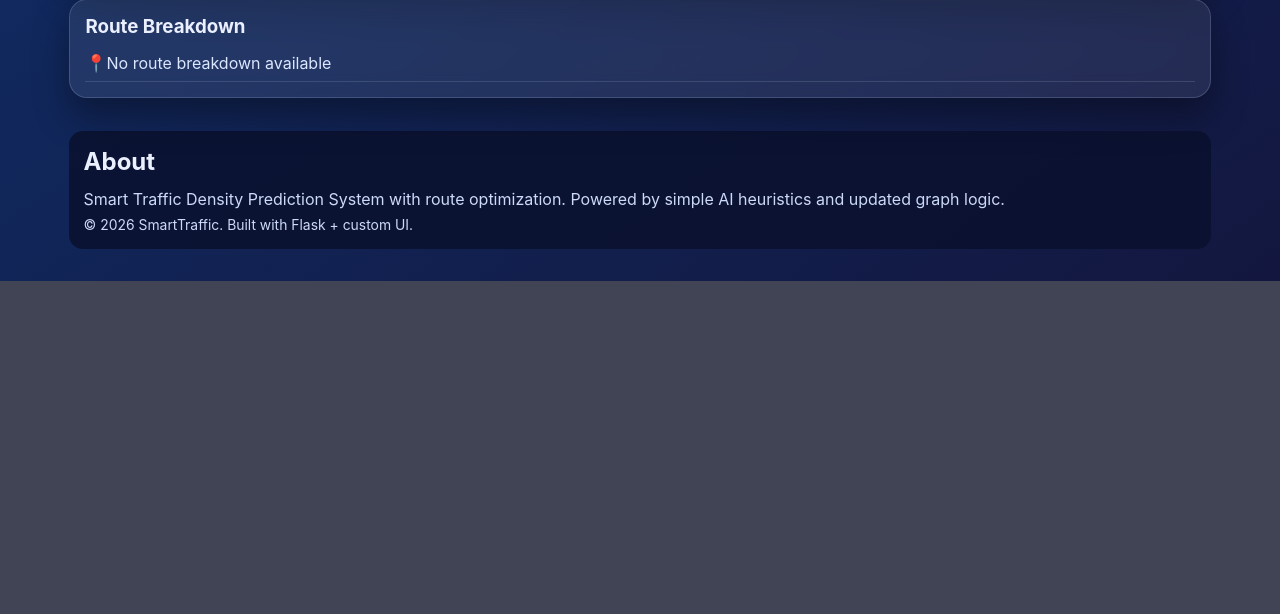
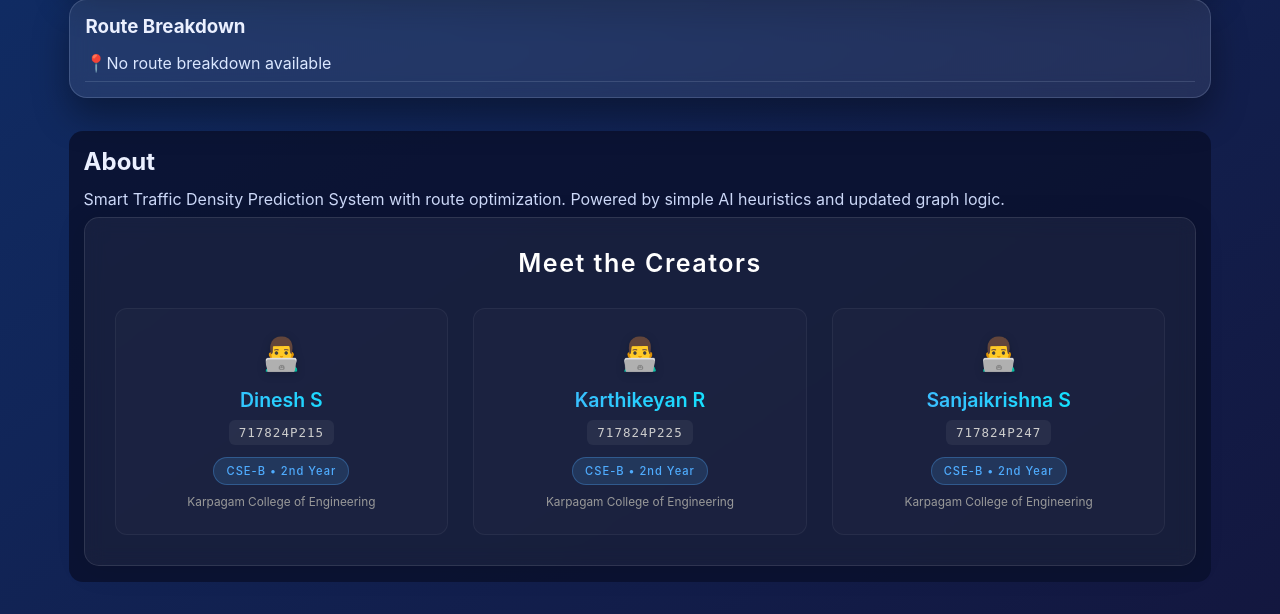
Before and after one commit to Dinesh20062006/Traffic-Management, a Flask app: page / in a window 1280 px wide. Shown: the part 1341-1955 px from the top of the page. Before the commit the page ends 1622 px from the top, so only its background shows below. Run offline with Flask 3, Linux system fonts and the light colour scheme; some libraries are stand-ins or nearby versions.

Commit message:
Updated Frontend

```diff
--- a/templates/index.html
+++ b/templates/index.html
@@ -1,11 +1,13 @@
 <!DOCTYPE html>
 <html lang="en">
+
 <head>
     <meta charset="UTF-8" />
     <meta name="viewport" content="width=device-width, initial-scale=1.0" />
     <title>Smart Traffic Predictor</title>
     <link rel="stylesheet" href="/static/styles.css" />
 </head>
+
 <body>
     <div class="hero">
         <div class="hero-overlay"></div>
@@ -26,11 +28,13 @@
                 <form method="POST" class="route-form">
                     <div class="input-row">
                         <label for="source">Source</label>
-                        <input id="source" name="source" type="text" placeholder="Enter source (e.g., Chennai)" autocomplete="on" />
+                        <input id="source" name="source" type="text" placeholder="Enter source (e.g., Chennai)"
+                            autocomplete="on" />
                     </div>
                     <div class="input-row">
                         <label for="destination">Destination</label>
-                        <input id="destination" name="destination" type="text" placeholder="Enter destination (e.g., Kanchipuram)" autocomplete="on" />
+                        <input id="destination" name="destination" type="text"
+                            placeholder="Enter destination (e.g., Kanchipuram)" autocomplete="on" />
                     </div>
                     <div class="input-row">
                         <label for="time">Time</label>
@@ -81,9 +85,11 @@
                 {% if route_data %}
                 <div class="route-card recommended glass-card">
                     <div class="route-meta"><span class="badge recommended-badge">Recommended</span></div>
-                        <p class="route-path">{{ route_data.path | join(' → ') if route_data.path else 'No path found' }}</p>
+                    <p class="route-path">{{ route_data.path | join(' → ') if route_data.path else 'No path found' }}
+                    </p>
                     <p><span class="icon">🛣️</span>{{ route_data.travel_time }} mins</p>
-                        <p><span class="icon">⚡</span><span class="status {{ route_data.traffic_level.lower() }}">{{ route_data.traffic_level }} traffic</span></p>
+                    <p><span class="icon">⚡</span><span class="status {{ route_data.traffic_level.lower() }}">{{
+                            route_data.traffic_level }} traffic</span></p>
                 </div>
                 {% else %}
                 <div class="route-card recommended glass-card">
@@ -116,15 +122,19 @@
             <div class="results-grid">
                 <div class="summary-card glass-card">
                     <h3>Selected route</h3>
-                    <p id="selectedRoute">{{ route_data.path | join(' → ') if route_data and route_data.path else 'No route selected' }}</p>
+                    <p id="selectedRoute">{{ route_data.path | join(' → ') if route_data and route_data.path else 'No
+                        route selected' }}</p>
                 </div>
                 <div class="summary-card glass-card">
                     <h3>Total Time</h3>
-                    <p id="totalTime">{{ route_data.travel_time if route_data and route_data.travel_time else 'N/A' }} mins</p>
+                    <p id="totalTime">{{ route_data.travel_time if route_data and route_data.travel_time else 'N/A' }}
+                        mins</p>
                 </div>
                 <div class="summary-card glass-card">
                     <h3>Traffic Condition</h3>
-                    <p id="trafficCondition"><span class="status {{ route_data.traffic_level.lower() if route_data else 'unknown' }}">{{ route_data.traffic_level if route_data else 'Unknown' }}</span></p>
+                    <p id="trafficCondition"><span
+                            class="status {{ route_data.traffic_level.lower() if route_data else 'unknown' }}">{{
+                            route_data.traffic_level if route_data else 'Unknown' }}</span></p>
                 </div>
             </div>
 
@@ -145,7 +155,9 @@
                 <ul>
                     {% if route_data and route_data.path %}
                     {% for i in range(route_data.path|length - 1) %}
-                            <li><span class="step-icon">📍</span> {{ route_data.path[i] }} → {{ route_data.path[i+1] }} <strong>{{ 'Estimated' }} mins</strong></li>
+                    <li><span class="step-icon">📍</span> {{ route_data.path[i] }} → {{ route_data.path[i+1] }}
+                        <strong>{{ 'Estimated' }} mins</strong>
+                    </li>
                     {% endfor %}
                     {% else %}
                     <li><span class="step-icon">📍</span> No route breakdown available</li>
@@ -157,9 +169,134 @@
 
         <section id="faq" class="section footer-section">
             <h2>About</h2>
-            <p>Smart Traffic Density Prediction System with route optimization. Powered by simple AI heuristics and updated graph logic.</p>
-            <footer>
-                <p>&copy; 2026 SmartTraffic. Built with Flask + custom UI.</p>
+            <p>Smart Traffic Density Prediction System with route optimization. Powered by simple AI heuristics and
+                updated graph logic.</p>
+            <style>
+                .glass-footer {
+                    margin-top: 40px;
+                    padding: 30px;
+                    border-radius: 15px;
+                    background: rgba(255, 255, 255, 0.05);
+                    backdrop-filter: blur(10px);
+                    -webkit-backdrop-filter: blur(10px);
+                    border: 1px solid rgba(255, 255, 255, 0.1);
+                    text-align: center;
+                    box-shadow: 0 4px 30px rgba(0, 0, 0, 0.1);
+                }
+
+                .creator-card {
+                    flex: 1;
+                    min-width: 260px;
+                    background: rgba(255, 255, 255, 0.02);
+                    padding: 25px 20px;
+                    border-radius: 12px;
+                    border: 1px solid rgba(255, 255, 255, 0.05);
+                    transition: all 0.3s ease;
+                    position: relative;
+                    overflow: hidden;
+                }
+
+                .creator-card::before {
+                    content: "";
+                    position: absolute;
+                    top: 0;
+                    left: 0;
+                    right: 0;
+                    height: 3px;
+                    background: linear-gradient(90deg, #4facfe 0%, #00f2fe 100%);
+                    opacity: 0;
+                    transition: opacity 0.3s ease;
+                }
+
+                .creator-card:hover {
+                    transform: translateY(-5px);
+                    background: rgba(255, 255, 255, 0.08);
+                    border-color: rgba(79, 172, 254, 0.3);
+                    box-shadow: 0 10px 25px rgba(0, 0, 0, 0.3);
+                }
+
+                .creator-card:hover::before {
+                    opacity: 1;
+                }
+
+                .creator-name {
+                    display: block;
+                    font-size: 1.4em;
+                    font-weight: 600;
+                    color: #fff;
+                    margin-bottom: 8px;
+                    background: linear-gradient(90deg, #4facfe 0%, #00f2fe 100%);
+                    -webkit-background-clip: text;
+                    background-clip: text;
+                    -webkit-text-fill-color: transparent;
+                }
+
+                .creator-detail {
+                    display: inline-block;
+                    font-size: 0.9em;
+                    color: #ccc;
+                    margin-bottom: 12px;
+                    font-family: monospace;
+                    background: rgba(255, 255, 255, 0.06);
+                    padding: 5px 10px;
+                    border-radius: 6px;
+                    letter-spacing: 1px;
+                }
+
+                .creator-badge {
+                    display: block;
+                    font-size: 0.8em;
+                    background: rgba(79, 172, 254, 0.15);
+                    color: #4facfe;
+                    padding: 6px 12px;
+                    border-radius: 20px;
+                    margin: 0 auto 10px auto;
+                    border: 1px solid rgba(79, 172, 254, 0.3);
+                    width: fit-content;
+                    font-weight: 500;
+                    letter-spacing: 1px;
+                }
+
+                .creator-college {
+                    display: block;
+                    font-size: 0.85em;
+                    color: #999;
+                }
+
+                .creator-icon {
+                    font-size: 2rem;
+                    margin-bottom: 15px;
+                    display: inline-block;
+                    filter: drop-shadow(0 2px 4px rgba(0, 0, 0, 0.2));
+                }
+            </style>
+            <footer class="glass-footer">
+                <h3
+                    style="margin-bottom: 30px; font-size: 1.8em; color: #fff; letter-spacing: 1.5px; font-weight: 600;">
+                    Meet the Creators</h3>
+                <div style="display: flex; flex-wrap: wrap; justify-content: center; gap: 25px;">
+                    <div class="creator-card">
+                        <span class="creator-icon">👨‍💻</span>
+                        <span class="creator-name">Dinesh S</span>
+                        <span class="creator-detail">717824P215</span>
+                        <span class="creator-badge">CSE-B • 2nd Year</span>
+                        <span class="creator-college">Karpagam College of Engineering</span>
+                    </div>
+                    <div class="creator-card">
+                        <span class="creator-icon">👨‍💻</span>
+                        <span class="creator-name">Karthikeyan R</span>
+                        <span class="creator-detail">717824P225</span>
+                        <span class="creator-badge">CSE-B • 2nd Year</span>
+                        <span class="creator-college">Karpagam College of Engineering</span>
+                    </div>
+                    <div class="creator-card">
+                        <span class="creator-icon">👨‍💻</span>
+                        <span class="creator-name">Sanjaikrishna S</span>
+                        <span class="creator-detail">717824P247</span>
+                        <span class="creator-badge">CSE-B • 2nd Year</span>
+                        <span class="creator-college">Karpagam College of Engineering</span>
+                    </div>
+                </div>
             </footer>
         </section>
     </main>
@@ -209,7 +346,7 @@
 
         closeBtn.addEventListener('click', () => panel.classList.add('hidden'));
 
-      function appendMessage(text, role='user') {
+        function appendMessage(text, role = 'user') {
             const el = document.createElement('div');
             el.className = role === 'user' ? 'user-message' : 'bot-message';
             el.textContent = text;
@@ -247,4 +384,5 @@
         }
     </script>
 </body>
+
 </html>
```
Lines whose indentation alone changed are shown as unchanged.
